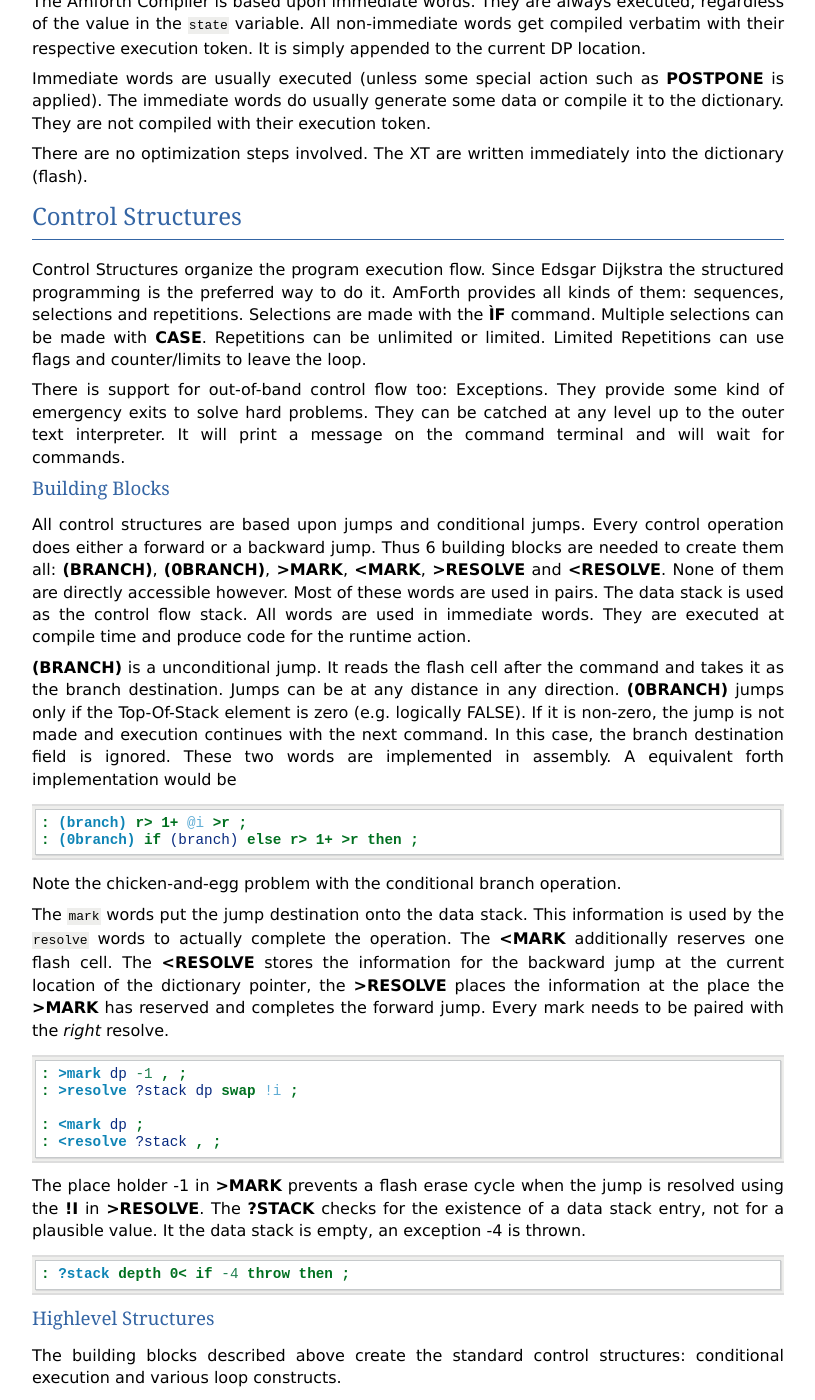
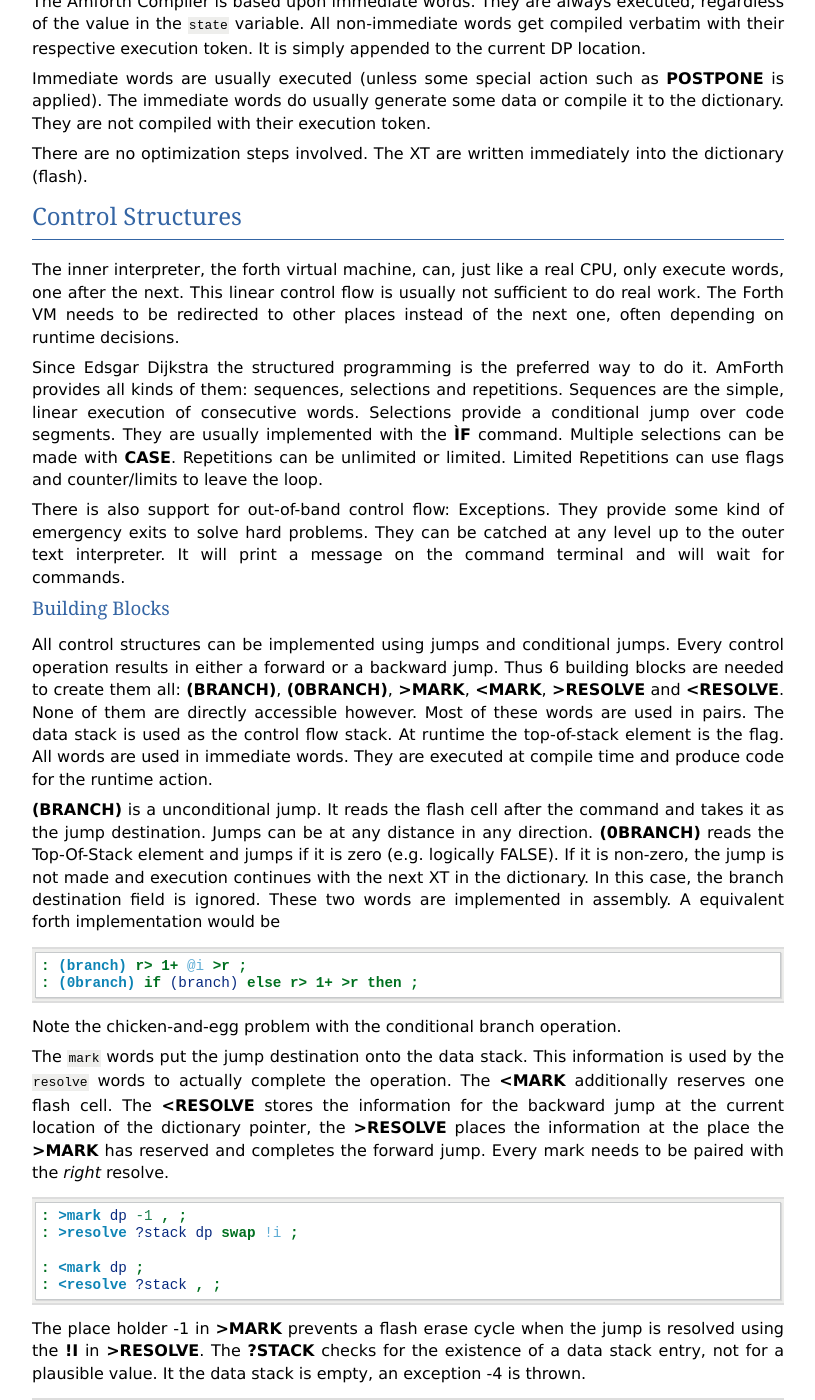
Before and after one commit to wexi/amforth-shadow, a Sphinx documentation site: the page built from doc/source/TG/Implementation.rst, in a window 1280 px wide and 1400 px high, scrolled down 2018 px. Shown: the whole window, without its empty margins (64-879 px from the left). Built offline with Sphinx 7.4.7, drawn with Linux system fonts in a browser that asks for light colours; pages that are not in the unit, such as notebooks, are missing from menus.

Commit message:
some documentation updates.
git-svn-id: svn://svn.code.sf.net/p/amforth/code/trunk@1448 fd1c0b69-5d68-47f5-910c-86182ebb6ecd

```diff
--- a/doc/source/TG/Implementation.rst
+++ b/doc/source/TG/Implementation.rst
@@ -134,14 +134,19 @@
 Control Structures
 ------------------
 
-Control Structures organize the program execution flow. Since Edsgar Dijkstra
-the structured programming is the preferred way to do it. AmForth provides all
-kinds of them: sequences, selections and repetitions. Selections are made with
-the :command:`ìf` command. Multiple selections can be made with :command:`case`.
-Repetitions can be unlimited or limited. Limited Repetitions can use flags and
-counter/limits to leave the loop.
+The inner interpreter, the forth virtual machine, can, just like a real CPU,
+only execute words, one after the next. This linear control flow is usually
+not sufficient to do real work. The Forth VM needs to be redirected to other
+places instead of the next one, often depending on runtime decisions.
 
-There is support for out-of-band control flow too: Exceptions. They provide
+Since Edsgar Dijkstra the structured programming is the preferred way to do it.
+AmForth provides all kinds of them: sequences, selections and repetitions. Sequences
+are the simple, linear execution of consecutive words. Selections provide a conditional
+jump over code segments. They are usually implemented with the :command:`ìf` command.
+Multiple selections can be made with :command:`case`. Repetitions can be unlimited or
+limited. Limited Repetitions can use flags and counter/limits to leave the loop.
+
+There is also support for out-of-band control flow: Exceptions. They provide
 some kind of emergency exits to solve hard problems. They can be catched at any
 level up to the outer text interpreter. It will print a message on the command
 terminal and will wait for commands.
@@ -149,22 +154,23 @@
 Building Blocks
 ...............
 
-All control structures are based upon jumps and conditional jumps. Every
-control operation does either a forward or a backward jump. Thus
+All control structures can be implemented using jumps and conditional jumps.
+Every control operation results in either a forward or a backward jump. Thus
 6 building blocks are needed to create them all: :command:`(branch)`,
 :command:`(0branch)`, :command:`>mark`, :command:`<mark`, :command:`>resolve`
 and :command:`<resolve`. None of them are directly accessible however. Most
 of these words are used in pairs. The data stack is used as the control flow
-stack. All words are used in immediate words. They are executed at compile
-time and produce code for the runtime action.
+stack. At runtime the top-of-stack element is the flag. All words are used in
+immediate words. They are executed at compile time and produce code for the
+runtime action.
 
 :command:`(branch)` is a unconditional jump. It reads the flash cell after the
-command and takes it as the branch destination. Jumps can be at any distance
-in any direction. :command:`(0branch)` jumps only if the Top-Of-Stack
-element is zero (e.g. logically FALSE). If it is non-zero, the jump is not made
-and execution continues with the next command. In this case, the branch
-destination field is ignored. These two words are implemented in assembly.
-A equivalent forth implementation would be
+command and takes it as the jump destination. Jumps can be at any distance
+in any direction. :command:`(0branch)` reads the Top-Of-Stack element and
+jumps if it is zero (e.g. logically FALSE). If it is non-zero, the jump is not
+made and execution continues with the next XT in the dictionary. In this case,
+the branch destination field is ignored. These two words are implemented in
+assembly. A equivalent forth implementation would be
 
 .. code-block:: forth
 
```
Also changed, not shown: doc/source/UG/linux.rst (+12 -10 lines), doc/source/index.rst (+11 -0 lines).
